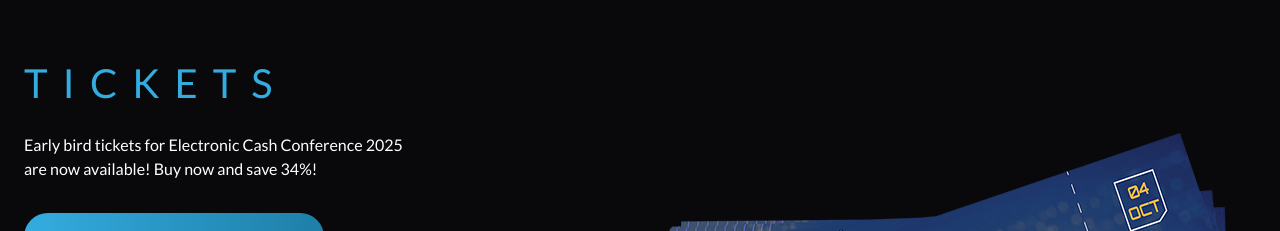
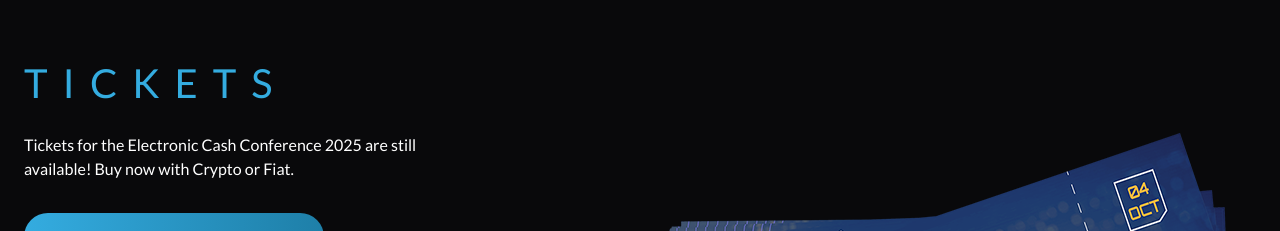
Before and after one commit to johnkuney/electronic-cash-conference, a Next.js app: page / in a window 1280 px wide. Shown: the part 2980-3211 px from the top of the page. Built offline with nearby package versions, Linux system fonts and the light colour scheme.

Commit message:
ticket copy

```diff
--- a/src/app/page.tsx
+++ b/src/app/page.tsx
@@ -149,8 +149,8 @@
         <div className="flex flex-col items-start gap-10 md:flex-row">
           <div>
             <p className="md:w-2/3">
-              Early bird tickets for Electronic Cash Conference 2025 are now
-              available! Buy now and save 34%!
+              Tickets for the Electronic Cash Conference 2025 are still
+              available! Buy now with Crypto or Fiat.
             </p>
             <div className="flex w-full flex-col gap-4 lg:max-w-[300px]">
               <a
```
